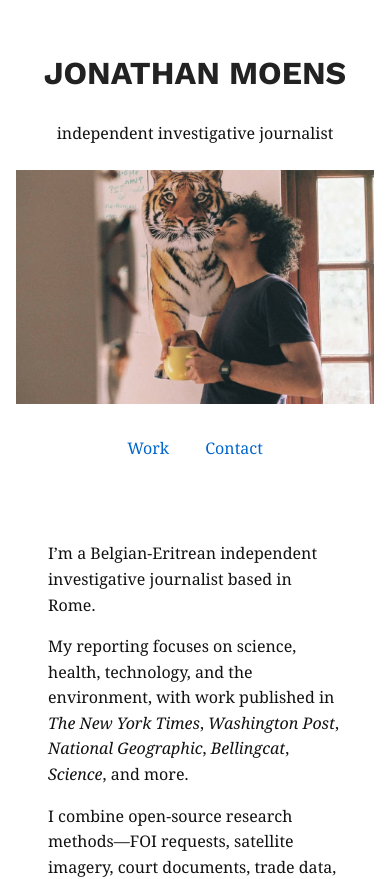
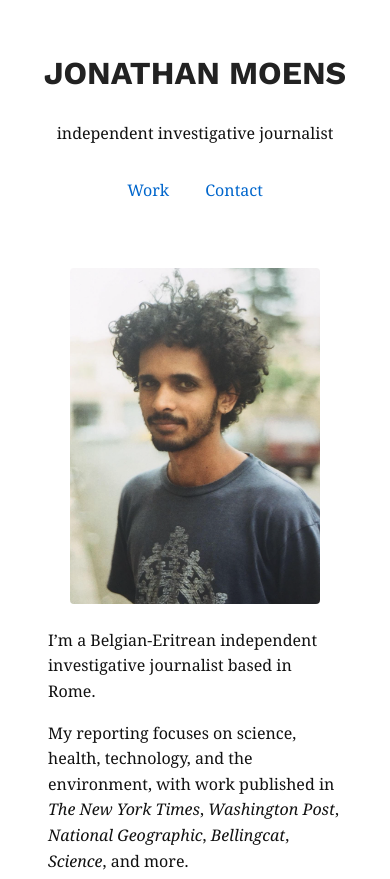
Before and after one commit to jonamoons/jonamoons, a plain HTML site: page index.html in a window 390 px wide. Shown: the top 879 px of the page. Drawn offline with nearby package versions, Linux system fonts and the light colour scheme.

Commit message:
Updated homepage layout, added GoatCounter analytics

```diff
--- a/index.html
+++ b/index.html
@@ -11,7 +11,6 @@
   <header>
     <h1>JONATHAN MOENS</h1>
     <p>independent investigative journalist</p>
-    <img src="jmoprofile.jpg" alt="Jonathan Moens" class="profile-image">
   </header>
 
   <nav>
@@ -19,11 +18,12 @@
     <a href="contact.html">Contact</a>
   </nav>
 
-
   <main>
     <section class="bio-text">
+      <img src="jmoprofile2.png" alt="Jonathan Moens" class="profile-image">
+
       <p>I’m a Belgian-Eritrean independent investigative journalist based in Rome.</p>
-      <p>My reporting focuses on science, health, technology, and the environment, with work published in <em>The New York Times</em>, <em>Washington Post</em>, <em>National Geographic</em>, <em>Bellingcat</em>, <em>Science</em>, and more.
+      <p>My reporting focuses on science, health, technology, and the environment, with work published in <em>The New York Times</em>, <em>Washington Post</em>, <em>National Geographic</em>, <em>Bellingcat</em>, <em>Science</em>, and more.</p>
       <p>I combine open-source research methods—FOI requests, satellite imagery, court documents, trade data, social media, and data analysis—with traditional reporting to tell deeply researched, compelling stories.</p>
       <p>Previously, I was an investigative reporting fellow with <em>Lighthouse Reports</em>, where I focused on food systems and surveillance. In 2022, my work won the American Society of Journalists and Authors Award for science reporting. In 2023, I contributed to a series that received the National Association of Black Journalists award.</p>
       <p>Before journalism, I studied neuroscience and philosophy at University College London, followed by an MSc in cognitive neuroscience. I also hold an MA in science, health, and environmental journalism from NYU.</p>
@@ -34,5 +34,7 @@
 
   <footer>
   </footer>
+  <script data-goatcounter="https://jonamoons.goatcounter.com/count"
+        async src="//gc.zgo.at/count.js"></script>
 </body>
 </html>
--- a/style.css
+++ b/style.css
@@ -62,14 +62,51 @@ footer {
   border-radius: 0;
 }
 
+.profile-image {
+  float: right;
+  width: 280px;
+  height: auto;
+  margin-left: 1.5rem;
+  margin-bottom: 1rem;
+  border-radius: 4px;
+  shape-outside: margin-box;
+}
+
+@media (max-width: 700px) {
+  .profile-image {
+    float: none;
+    display: block;
+    margin: 0 auto 1.5rem auto;
+  }
+}
+
+
+
 .bio-text {
-  max-width: 700px;
+  max-width: 750px;
   margin: 0 auto;
   padding: 2rem;
   font-size: 16px;
   line-height: 1.6;
+  overflow: hidden; /* ensures the section contains the floated image */
 }
 
-.bio-text p {
-  margin-bottom: 1rem;
+.profile-image {
+  max-width: 250px;
+  width: 100%;
+  height: auto;
 }
+
+.bio-text {
+  flex: 1;
+}
+
+.grid-features {
+  display: grid;
+  grid-template-columns: repeat(auto-fit, minmax(220px, 1fr));
+  gap: 2rem;
+}
+
+.grid-features .work-image {
+  height: 160px;
+}
```
Also changed, not shown: contact.html (+3 -1 lines), work.html (+3 -6 lines), WhatsApp Image 2025-05-05 at 10.58.47.jpeg (added), jmoprofile2.png (added), 1 other file.
